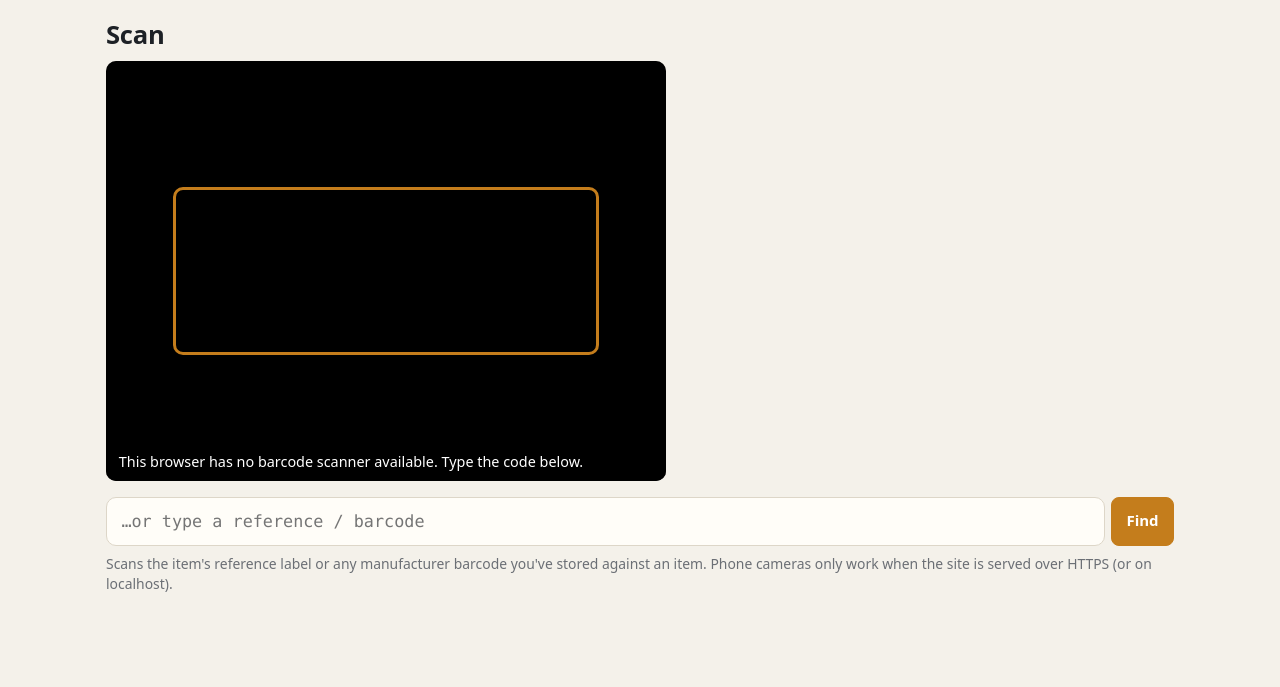
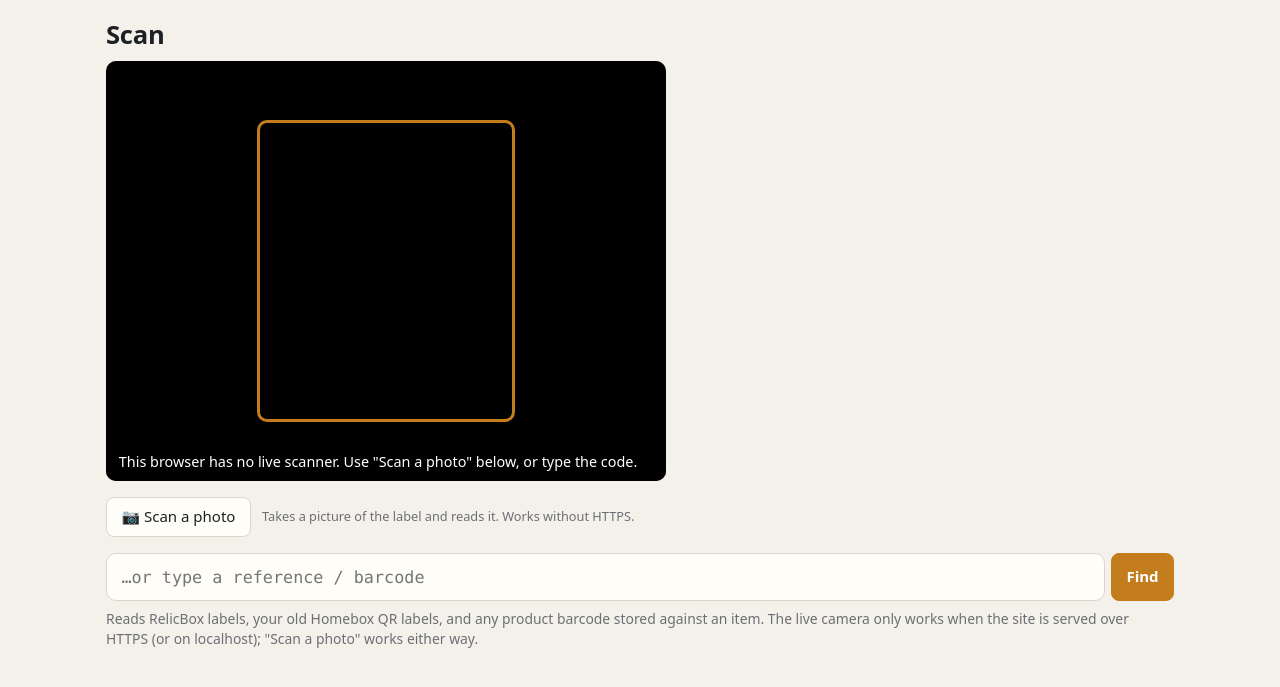
Before and after one commit to thepillock/relicbox, a Flask app: page /scan in a window 1280 px wide. Shown: the part 56-743 px from the top of the page. Run offline with Flask 3, Linux system fonts and the light colour scheme; data comes from the database, SQL or seed files in the repository; some libraries are stand-ins or nearby versions.

Commit message:
Scanner: reliable QR reading, and a "Scan a photo" fallback
- Use the browser's built-in detector only when it supports QR codes;
  otherwise use ZXing, now with an explicit format list (QR first, plus
  Code 128, EAN/UPC, Code 39, Data Matrix), "try harder", and a higher
  camera resolution.
- "Scan a photo" on the Scan page and in the scan pop-up: take a picture of
  the label and read it. Works over plain http:// where the live camera
  isn't allowed, and when live scanning struggles.
- Square scan frame that suits QR labels; clearer messages.

Co-Authored-By: Claude Opus 5.5 <noreply@anthropic.com>
Claude-Session: https://claude.ai/code/session_017D1izbd1F8fdUYrLA5rqB1

```diff
--- a/app/static/scanner.js
+++ b/app/static/scanner.js
@@ -1,14 +1,39 @@
-// Camera barcode scanning: native BarcodeDetector (Chrome/Android), falling back to ZXing (iOS Safari, Firefox).
+// Camera scanning for QR codes and barcodes.
+// Uses the browser's built-in BarcodeDetector where it supports QR codes (Chrome on Android),
+// otherwise ZXing (iPhone Safari, Firefox, desktop). Also decodes a single photo, which works
+// even where live camera access isn't allowed (plain http://).
 window.Scanner = (function () {
   let stream = null, timer = null, zxReader = null, running = false;
+  const WANT = ['qr_code', 'code_128', 'ean_13', 'ean_8', 'upc_a', 'upc_e', 'code_39', 'data_matrix'];
 
   function setStatus(el, msg) { if (el) el.textContent = msg; }
+
+  async function nativeDetector() {
+    if (!('BarcodeDetector' in window)) return null;
+    try {
+      const supported = await BarcodeDetector.getSupportedFormats();
+      if (!supported.includes('qr_code')) return null;   // no QR support: let ZXing do it
+      return new BarcodeDetector({ formats: WANT.filter(f => supported.includes(f)) });
+    } catch (e) { return null; }
+  }
+
+  function zxingReader() {
+    if (!(window.ZXing && ZXing.BrowserMultiFormatReader)) return null;
+    const hints = new Map();
+    const F = ZXing.BarcodeFormat;
+    hints.set(ZXing.DecodeHintType.POSSIBLE_FORMATS,
+      [F.QR_CODE, F.CODE_128, F.EAN_13, F.EAN_8, F.UPC_A, F.UPC_E, F.CODE_39, F.DATA_MATRIX]);
+    hints.set(ZXing.DecodeHintType.TRY_HARDER, true);
+    const r = new ZXing.BrowserMultiFormatReader(hints);
+    r.timeBetweenScansMillis = 150;
+    return r;
+  }
 
   async function start(video, statusEl, onCode) {
     stop();
     running = true;
     if (!window.isSecureContext || !navigator.mediaDevices) {
-      setStatus(statusEl, 'Camera needs HTTPS. Open this site over https:// (e.g. via your reverse proxy) or type the code below.');
+      setStatus(statusEl, 'Live camera needs HTTPS. Use "Scan a photo" below, or type the code.');
       return;
     }
     let last = null, hits = 0;
@@ -22,15 +47,15 @@ window.Scanner = (function () {
         onCode(code);
       }
     };
+    const constraints = { video: { facingMode: 'environment', width: { ideal: 1920 }, height: { ideal: 1080 } }, audio: false };
 
-    if ('BarcodeDetector' in window) {
+    const detector = await nativeDetector();
+    if (detector) {
       try {
-        const formats = await BarcodeDetector.getSupportedFormats();
-        const detector = new BarcodeDetector({ formats });
-        stream = await navigator.mediaDevices.getUserMedia({ video: { facingMode: 'environment', width: { ideal: 1280 } }, audio: false });
+        stream = await navigator.mediaDevices.getUserMedia(constraints);
         video.srcObject = stream;
         await video.play();
-        setStatus(statusEl, 'Point the camera at a barcode');
+        setStatus(statusEl, 'Point the camera at a QR code or barcode');
         const tick = async () => {
           if (!running) return;
           try {
@@ -42,25 +67,46 @@ window.Scanner = (function () {
         tick();
         return;
       } catch (e) {
-        console.warn('BarcodeDetector failed, trying ZXing', e);
+        console.warn('Built-in detector failed, trying ZXing', e);
         stop(); running = true;
       }
     }
 
-    if (window.ZXing && ZXing.BrowserMultiFormatReader) {
+    const reader = zxingReader();
+    if (reader) {
+      zxReader = reader;
       try {
-        zxReader = new ZXing.BrowserMultiFormatReader();
-        setStatus(statusEl, 'Point the camera at a barcode');
-        await zxReader.decodeFromConstraints({ video: { facingMode: 'environment' } }, video, (result) => {
-          if (result) accept(result.getText());
-        });
+        setStatus(statusEl, 'Point the camera at a QR code or barcode');
+        await reader.decodeFromConstraints(constraints, video, result => { if (result) accept(result.getText()); });
         return;
       } catch (e) {
-        setStatus(statusEl, 'Could not start camera: ' + (e.message || e));
+        setStatus(statusEl, 'Could not start camera: ' + (e.message || e) + '. Try "Scan a photo" below.');
         return;
       }
     }
-    setStatus(statusEl, 'This browser has no barcode scanner available. Type the code below.');
+    setStatus(statusEl, 'This browser has no live scanner. Use "Scan a photo" below, or type the code.');
+  }
+
+  // Decode one still image (from <input type=file capture>). Resolves to the text, or null.
+  async function fromFile(file) {
+    const url = URL.createObjectURL(file);
+    try {
+      const detector = await nativeDetector();
+      if (detector) {
+        try {
+          const bmp = await createImageBitmap(file);
+          const codes = await detector.detect(bmp);
+          if (codes.length) return codes[0].rawValue;
+        } catch (e) { /* fall through to ZXing */ }
+      }
+      const reader = zxingReader();
+      if (reader) {
+        try { return (await reader.decodeFromImageUrl(url)).getText(); } catch (e) { return null; }
+      }
+      return null;
+    } finally {
+      URL.revokeObjectURL(url);
+    }
   }
 
   function stop() {
@@ -71,5 +117,5 @@ window.Scanner = (function () {
   }
 
   window.addEventListener('pagehide', stop);
-  return { start, stop };
+  return { start, stop, fromFile };
 })();
--- a/app/static/style.css
+++ b/app/static/style.css
@@ -195,7 +195,7 @@ form.rename input { flex: 1; }
 /* scanner */
 .scanner { position: relative; background: #000; border-radius: var(--radius); overflow: hidden; aspect-ratio: 4/3; max-width: 560px; margin: .5rem 0 1rem; }
 .scanner video { width: 100%; height: 100%; object-fit: cover; display: block; }
-.scan-frame { position: absolute; inset: 30% 12%; border: 3px solid var(--accent); border-radius: 10px; box-shadow: 0 0 0 999px rgba(0,0,0,.35); pointer-events: none; }
+.scan-frame { position: absolute; inset: 14% 27%; border: 3px solid var(--accent); border-radius: 10px; box-shadow: 0 0 0 999px rgba(0,0,0,.35); pointer-events: none; }
 .scan-status { position: absolute; left: 0; right: 0; bottom: 0; margin: 0; padding: .5rem .8rem; background: rgba(0,0,0,.6); color: #fff; font-size: .9rem; }
 .scan-dialog { border: 0; border-radius: 14px; padding: .8rem; width: min(560px, 94vw); background: var(--panel); color: var(--ink); }
 .scan-dialog::backdrop { background: rgba(0,0,0,.6); }
@@ -386,3 +386,6 @@ button.armed, .btn.armed, button.link.armed { background: var(--bad) !important;
   table.ledger.parts tr.view-row td.row-actions { order: 6; align-self: center; }
   table.ledger.parts tr.view-row td:nth-child(3) { flex: 1 1 auto; }
 }
+
+.scan-photo { display: flex; align-items: center; gap: .7rem; flex-wrap: wrap; margin: 0 0 1rem; }
+.scan-dialog .actions { margin-top: .6rem; }
--- a/app/templates/scan.html
+++ b/app/templates/scan.html
@@ -11,19 +11,29 @@
   <div class="scan-frame"></div>
   <p class="scan-status" id="scan-status">Starting camera…</p>
 </div>
+<p class="scan-photo"><label class="btn">📷 Scan a photo<input type="file" accept="image/*" capture="environment" hidden id="scan-photo"></label>
+  <span class="muted small" id="scan-photo-status">Takes a picture of the label and reads it. Works without HTTPS.</span></p>
 <form action="{{ url_for('lookup') }}" class="bigsearch">
   <input name="code" id="code" placeholder="…or type a reference / barcode" autocomplete="off" class="mono">
   <button>Find</button>
 </form>
-<p class="hint">Scans the item's reference label or any manufacturer barcode you've stored against an item.
-  Phone cameras only work when the site is served over HTTPS (or on localhost).</p>
+<p class="hint">Reads RelicBox labels, your old Homebox QR labels, and any product barcode stored against an item.
+  The live camera only works when the site is served over HTTPS (or on localhost); "Scan a photo" works either way.</p>
 {% endblock %}
 {% block scripts %}
 <script src="{{ url_for('static', filename='vendor/zxing.min.js') }}" onerror="void 0"></script>
 <script src="{{ url_for('static', filename='scanner.js') }}"></script>
 <script>
-Scanner.start(document.getElementById('scan-video'), document.getElementById('scan-status'), code => {
-  location.href = '{{ url_for('lookup') }}?code=' + encodeURIComponent(code);
+const go = code => { location.href = '{{ url_for('lookup') }}?code=' + encodeURIComponent(code); };
+Scanner.start(document.getElementById('scan-video'), document.getElementById('scan-status'), go);
+document.getElementById('scan-photo').addEventListener('change', async e => {
+  const f = e.target.files[0], st = document.getElementById('scan-photo-status');
+  if (!f) return;
+  st.textContent = 'Reading…';
+  const code = await Scanner.fromFile(f);
+  if (code) { st.textContent = 'Found ' + code; go(code); }
+  else st.textContent = "Couldn't find a code in that photo. Try again closer, with the label filling more of the picture.";
+  e.target.value = '';
 });
 </script>
 {% endblock %}
```
Also changed, not shown: app/templates/_scanner_modal.html (+13 -1 lines).
